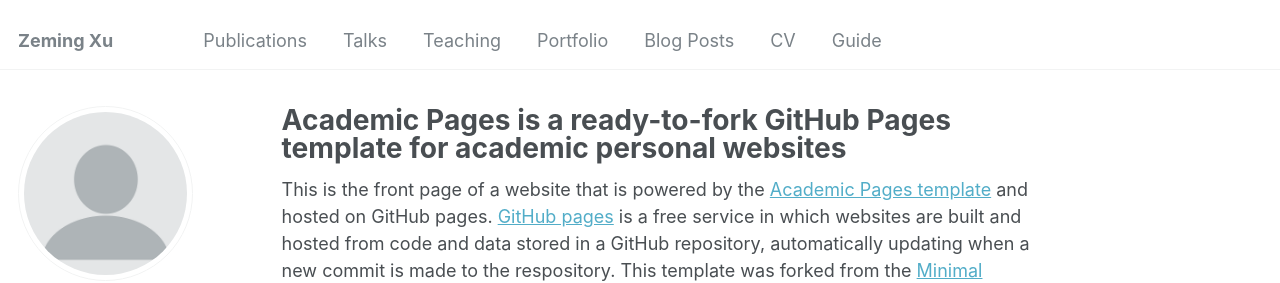
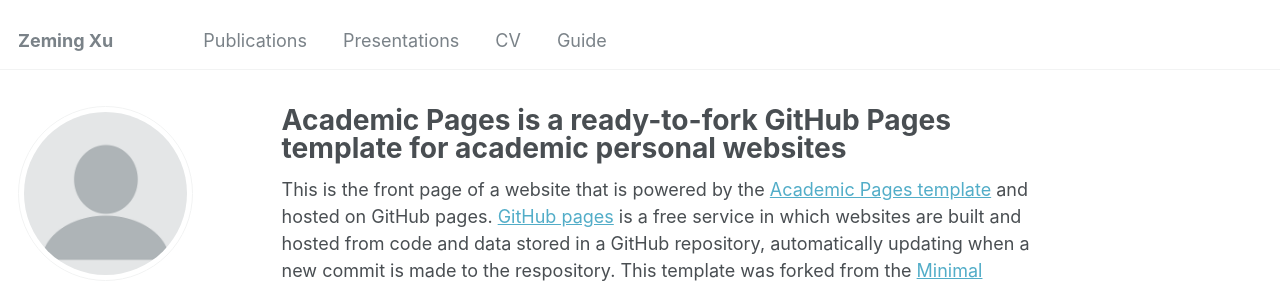
Before and after one commit to xu-zeming/xu-zeming.github.io, a Jekyll site: the page built from _pages/about.md, in a window 1280 px wide. Shown: the top 283 px of the page. Built offline with Jekyll 4.4.1, drawn with Linux system fonts in a browser that asks for light colours; some web fonts are replaced.

Commit message:
Navigation bar

```diff
--- a/_data/navigation.yml
+++ b/_data/navigation.yml
@@ -3,17 +3,8 @@ main:
   - title: "Publications"
     url: /publications/
 
-  - title: "Talks"
+  - title: "Presentations"
     url: /talks/
-
-  - title: "Teaching"
-    url: /teaching/
-
-  - title: "Portfolio"
-    url: /portfolio/
-
-  - title: "Blog Posts"
-    url: /year-archive/
 
   - title: "CV"
     url: /cv/
```
